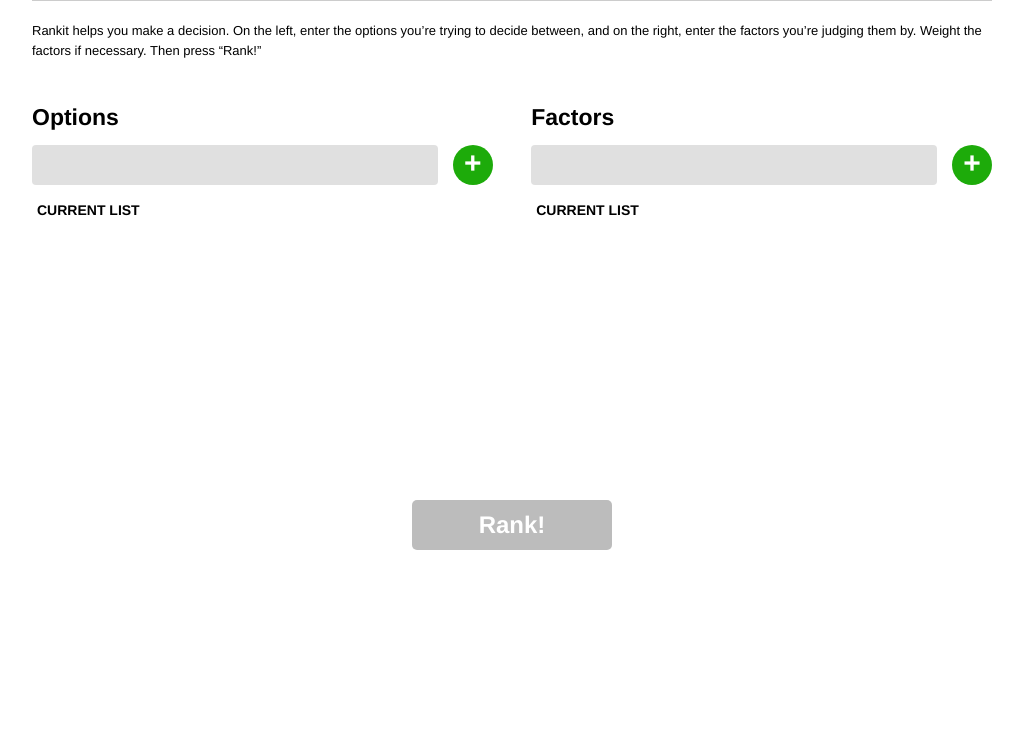
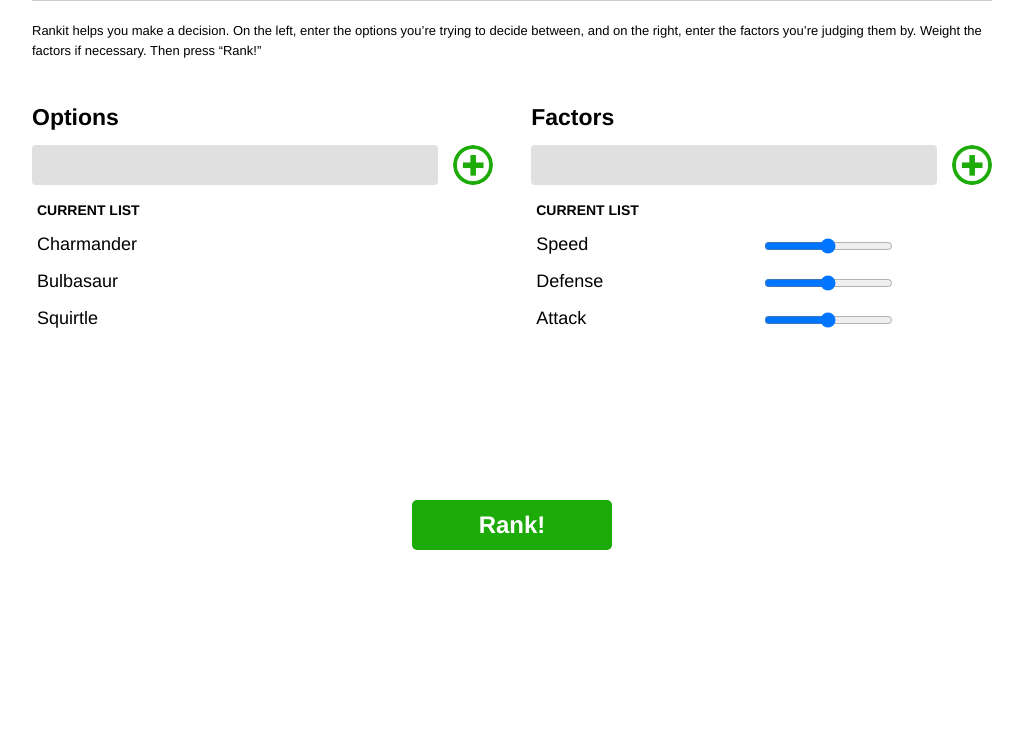
Before and after one commit to shivakilaru/rankit, a PHP site: page / in a window 1280 px wide. Shown: the part 110-850 px from the top of the page, without its empty margins (128-1151 px from the left). Run offline with PHP 8.4, Linux system fonts and the light colour scheme; a stand-in replaces the project's code that opens the database connection; some libraries are stand-ins or nearby versions.

Commit message:
Factors with weights

```diff
--- a/css/style.css
+++ b/css/style.css
@@ -4,6 +4,11 @@
 body {
 	transition: all 0.7s;
   	-webkit-transition: all 0.7s;
+}
+
+a {
+	text-decoration: none;
+	color: black;
 }
 
 li {
@@ -81,8 +86,7 @@ ul.navigation {
 	margin: 15px 0 5px 5px;
 }
 
-#option-list, #factor-list  {
-
+#option-list, #factor-list {
 }
 
 #option-list > li, #factor-list > li {
@@ -90,6 +94,7 @@ ul.navigation {
 	font-size: 18px;
 	padding: 5px;
 	width: 85%;
+	position: relative;
 }
 
 #option-list > li:hover, #factor-list > li:hover {
@@ -102,9 +107,11 @@ ul.navigation {
 
 .delete-option, .delete-factor {
 	display: none;
+	position: absolute;
 	width: 25px;
 	height: 25px;
-	float: right;
+	right: 4px;
+	top: 5px;
 	background-image: url('../img/close-icon.png');
 	background-size: 80%;
 	background-position: center center;
@@ -112,21 +119,29 @@ ul.navigation {
 	cursor: pointer;
 }
 
+.factor-slider {
+	float: right;
+	margin-right: 35px;
+	margin-top: 7px;
+}
+
 #submit-option, #submit-factor {
 	border-radius: 100%;
 	display: block;
 	width: 40px;
 	height: 40px;
-	text-align: center;
-	line-height: 35px;
-	font-weight: bold;
-	font-size: 30px;
-	color: white;
+	background-image: url('../img/add-icon.png');
+	background-size: 100%;
+	background-position: center center;
+	background-repeat: no-repeat;
 	float: right;
 	user-select: none;
 	-webkit-user-select: none;
-	background-color: #1DAB0A;
 	cursor: pointer;
+}
+
+#submit-option:hover, #submit-factor:hover {
+	background-image: url('../img/add-icon-2.png');
 }
 
 
--- a/index.html
+++ b/index.html
@@ -27,7 +27,7 @@
 			<div class="top-bar">
 
 				<div class="logo">
-					<h2>Rankit</h2>
+					<a href="index.html"><h2>Rankit</h2></a>
 				</div>
 
 				<ul class="navigation">
@@ -39,6 +39,8 @@
 			</div>
 
 			<hr/>
+
+
 
 			<div class="content-container">
 
@@ -54,11 +56,13 @@
 						<h2>Options</h2>
 
 						<input type="text" id="option-box" name="option"/>
-						<a id="submit-option">+</a>
+						<a id="submit-option"></a>
 
 						<h4 class="list-header">Current List</h4>
 						<ul id="option-list">
-
+							<li id="option-item">Charmander<a class="delete-option"></a></li>
+							<li id="option-item">Bulbasaur<a class="delete-option"></a></li>
+							<li id="option-item">Squirtle<a class="delete-option"></a></li>
 						</ul>
 
 
@@ -69,20 +73,23 @@
 						<h2>Factors</h2>
 
 						<input type="text" id="factor-box" name="factor"/>
-						<a id="submit-factor">+</a>
+						<a id="submit-factor"></a>
 
 						<h4 class="list-header">Current List</h4>
 						<ul id="factor-list">
-
+							<li id="factor-item">Speed<a class="delete-factor"></a><input type="range" min="0" max="50" step="1" value="25" class="factor-slider"></li>
+							<li id="factor-item">Defense<a class="delete-factor"></a><input type="range" min="0" max="50" step="1" value="25" class="factor-slider"></li>
+							<li id="factor-item">Attack<a class="delete-factor"></a><input type="range" min="0" max="50" step="1" value="25" class="factor-slider"></li>
 						</ul>
 
 					</div>
 
-					<div id="go-rank">
+					<div id="go-rank" class="clickable">
 						Rank!
 					</div>
 
 				</div>
+
 
 
 				<!-- Screen 2: Ranking -->
--- a/js/rankit.js
+++ b/js/rankit.js
@@ -5,17 +5,57 @@ $(document).ready(function(){
 	$('body').fadeIn(1500);
 
 
-	// === Adding Options and Factors, Screen 1 === //
+
+
+	/* ===============================
+	   ___ _       _           _
+	  / _ \ | ___ | |__   __ _| |___
+	 / /_\/ |/ _ \| '_ \ / _` | / __|
+	/ /_\\| | (_) | |_) | (_| | \__ \
+	\____/|_|\___/|_.__/ \__,_|_|___/
+
+	================================= */
+
+	var optionList = new Array();
+	var factorList = new Array();
+	var combos = new Array();
+	var scores = {};
+
+
+
+
+
+
+
+	/* ===============================
+	 __                            _
+	/ _\ ___ _ __ ___  ___ _ __   / |
+	\ \ / __| '__/ _ \/ _ \ '_ \  | |
+	_\ \ (__| | |  __/  __/ | | | | |
+	\__/\___|_|  \___|\___|_| |_| |_|
+
+	================================= */
 	function addItem(type) {
 		var item = $('#'+type+'-box').val();
 		if (item === "") {
 		}
 		else if (item) {
-			$('#'+type+'-list').prepend(
-				"<li id='"+type+"-item'>" + item +
-					"<a class='delete-"+type+"'></a>" +
-				"</li>"
-			);
+
+			if (type == "option") {
+				$('#option-list').prepend(
+					"<li id='option-item'>" + item +
+						"<a class='delete-option'></a>" +
+					"</li>"
+				);
+			}
+			if (type == "factor") {
+				$('#factor-list').prepend(
+					"<li id='factor-item'>" + item +
+						"<a class='delete-factor'></a>" +
+						"<input type='range' min='0' max='50' step='1' value='25' class='factor-slider'/>" +
+					"</li>"
+				);
+			}
 
 			if ( $('#option-list').children().length > 1 ) {
 				$('#go-rank').addClass('clickable');
@@ -56,38 +96,86 @@ $(document).ready(function(){
 
 
 
-	// === Ranking, Screen 2 === //
+
+
+
+
+	/* ===============================
+	 __                            ____
+	/ _\ ___ _ __ ___  ___ _ __   |___ \
+	\ \ / __| '__/ _ \/ _ \ '_ \    __) |
+	_\ \ (__| | |  __/  __/ | | |  / __/
+	\__/\___|_|  \___|\___|_| |_| |_____|
+
+	================================= */
+
 	$('#go-rank').click(function() {
 		beginRanking();
 	});
 
 	function beginRanking() {
-		var optionList = [];
-		var factorList = [];
-
 		for (i = 0; i < $('#option-list').children().length; i++) {
-			optionList.push($('#option-list').children()[i].textContent);
+			var optionText = $('#option-list').children().eq(i).text();
+			optionList.push(optionText);
 		}
 		for (i = 0; i < $('#factor-list').children().length; i++) {
-			factorList.push($('#factor-list').children()[i].textContent);
+			var factorText = $('#factor-list').children().eq(i).text();
+			var factorWeight = $('#factor-list').children().eq(i).children('.factor-slider').attr('value');
+			var factorInList = new Object();
+			factorInList["name"] = factorText;
+			factorInList["weight"] = factorWeight;
+			factorList.push(factorInList);
 		}
-
-		console.log("Options: " + optionList);
-		console.log("Factors: " + factorList);
 
 		if (optionList.length < 2) {
 			return;
 		}
 
-		else {
-			$('#new-rank-screen-1').fadeOut();
-			$('#new-rank-screen-2').append("<h2>Options</h2>"+optionList+"<br/><br/>");
-			$('#new-rank-screen-2').append("<h2>Factors</h2>"+factorList);
-			$('#new-rank-screen-2').fadeIn();
+		normalizeWeights();
+
+		console.log("Options: " + optionList);
+		console.log("Factors:");
+		for (f in factorList) {
+			console.log(factorList[f]['name'] + ": " + factorList[f]['weight']);
 		}
+
+		$('#new-rank-screen-1').hide();
+		$('#new-rank-screen-2').show();
 	}
 
 
 
 
+
+
+	/* ===============================
+	              _   _
+	  /\/\   __ _| |_| |__
+	 /    \ / _` | __| '_ \
+	/ /\/\ \ (_| | |_| | | |
+	\/    \/\__,_|\__|_| |_|
+
+	================================= */
+
+	function factorial(n) {
+		if (n == 0) {
+			return 1;
+		}
+		else {
+			return n*factorial(n-1);
+		}
+	}
+
+	function normalizeWeights() {
+		// Make total weight sum to 1
+		var sum = 0.0;
+		for (f in factorList) {
+			sum = parseFloat(sum) + parseFloat(factorList[f]['weight']);
+		}
+		for (f in factorList) {
+			factorList[f]['weight'] = 1.0 * factorList[f]['weight'] / sum;
+		}
+	}
+
+
 });
```
Also changed, not shown: img/add-icon-2.png (added), img/add-icon.png (added).
